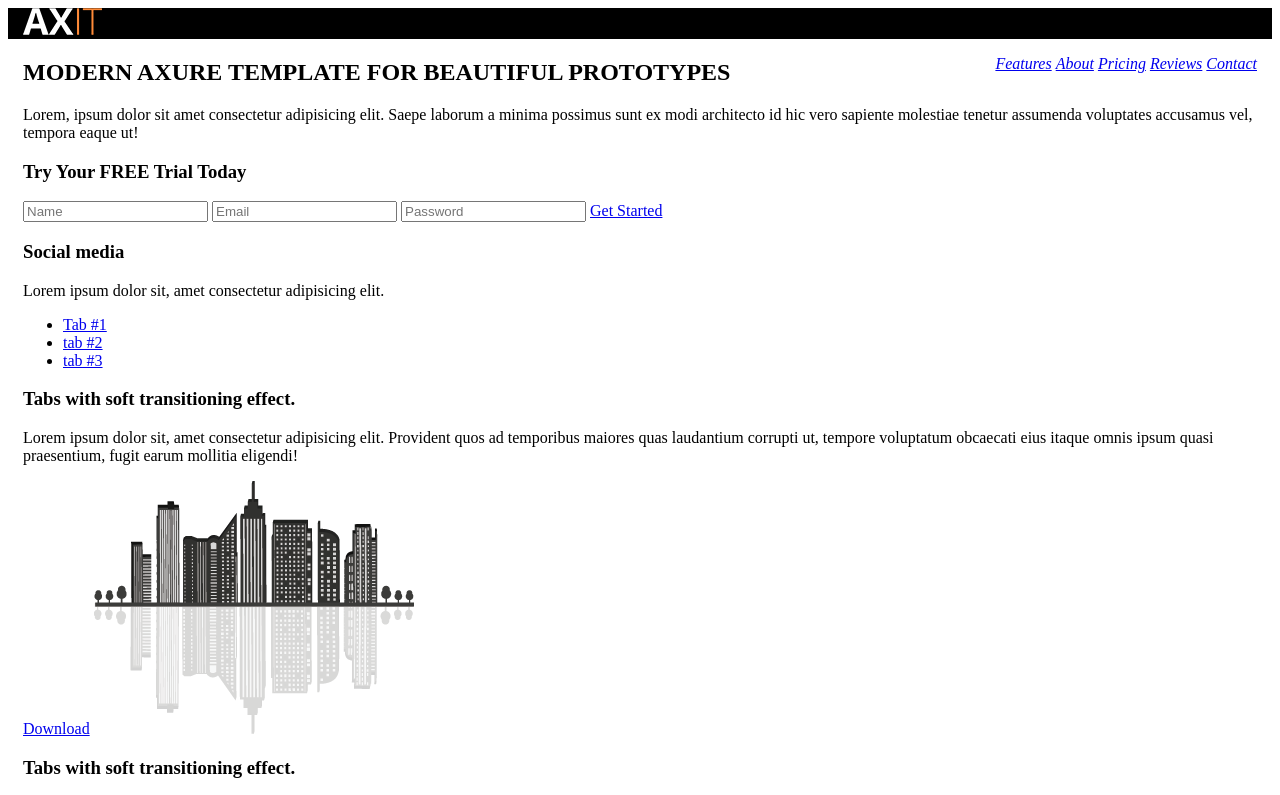
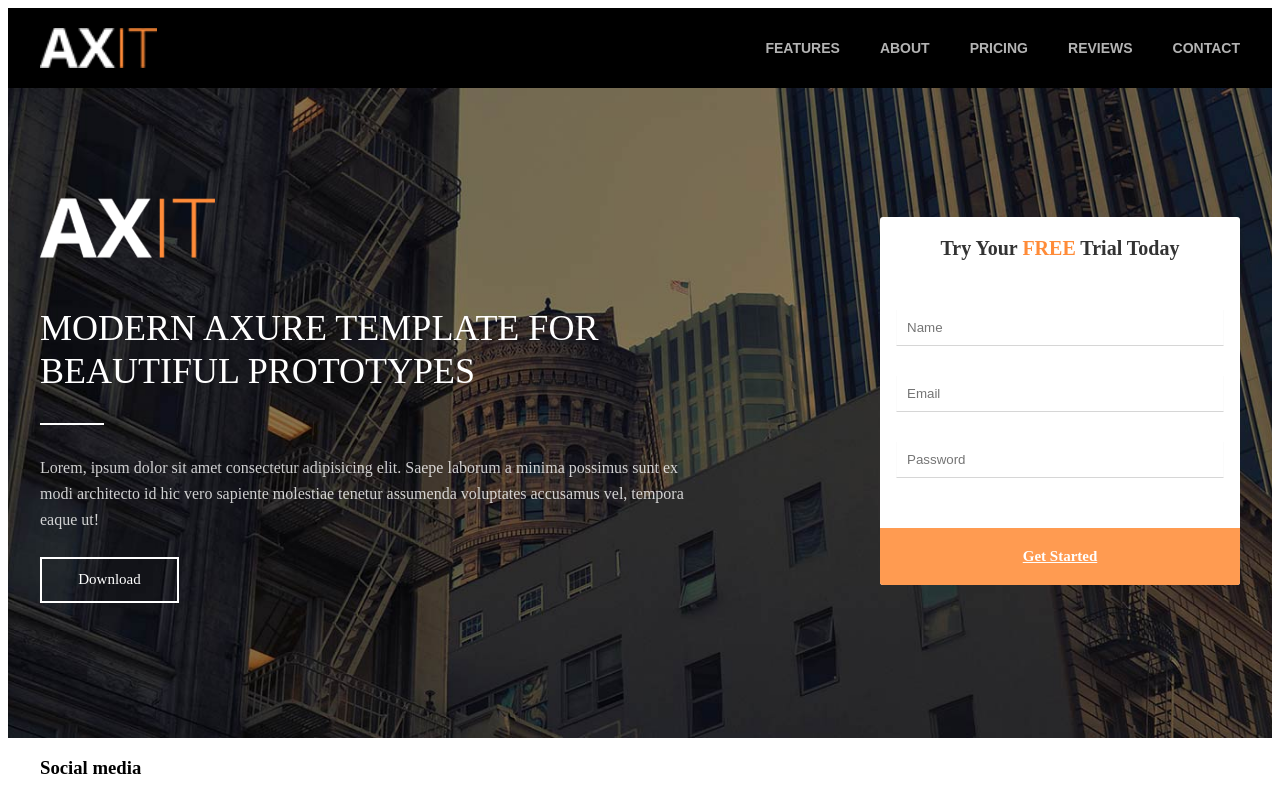
Before and after one commit to Erik-garcia99/materias-ciclo-2025-1, a plain HTML site: page aplicaciones-web/practicas/practica5_CSS/axit_V2/index.html in a window 1280 px wide. Shown: the top 795 px of the page. Drawn offline with Linux system fonts and the light colour scheme.

Commit message:
nav y banner ok de aplicacions P5

```diff
--- a/aplicaciones-web/practicas/practica5_CSS/axit_V2/Styles/syles.css
+++ b/aplicaciones-web/practicas/practica5_CSS/axit_V2/Styles/syles.css
@@ -1,15 +1,225 @@
+html{
+    font-size: 62.5%;
+}
+/* 1 rem = 10px */
+body{
+    font-size: 16px;
+}
+
 .container {
+    max-width: 1200px;
     margin-right: auto;
     margin-left: auto;
     padding-left: 15px;
     padding-right: 15px;
 }
 
+#menu-bar{
+    display: flex;
+    justify-content: space-between;
+    align-items: center;
+    padding:20px 0 ;
+}
+#logo img{
+    height: 40px;
+    display: block;
+}
 
+.nav-collapse{
+    display: flex;
+    align-items: center;
+}
+
+.nav-collapse ul{
+    display: flex;
+    list-style: none;
+    margin: 0;
+    padding: 0;
+    gap: 40px;
+}
+
+.nav-collapse li{
+    position: relative;
+}
+
+.nav-collapse a{
+    text-decoration: none;
+    color: rgba(255,255,255,0.70);
+    font-family: Arial, Helvetica, sans-serif;
+    font-size: 14px;
+    font-weight: 600;
+    text-transform: uppercase;
+    /* //transition: color 0.3s ease; */
+}
+.nav-collapse a:hover{
+    color: #ff8b38;
+    transition: all 0.5s;
+}
+
+
+ul.active{
+    color: #ff8b38;
+}
 header{
     background:#000 ;
+    font-family: Arial, Helvetica, sans-serif;
+}
+.line {
+	width: 64px;
+	height: 2px;
+	background: #ff8b38;
+	display: block;
+	margin: 30px auto;
 }
 
-nav ul{
+/* banner */
+#Banner{
+    background: url(/img/banner.jpg) no-repeat center;
+    background-size: cover;
+    padding: 110px 0 135px;
+}
+
+/* #Banner .content{
+    display: flex;
+    justify-content: space-between;
+    align-items: flex-start;
+    gap: 20px;
+} */
+
+.banner-content {
+    display: flex;
+    justify-content: space-between;
+    align-items: center;
+    gap: 30px;
+}
+
+.hero-section{
+    flex: 1;
+    max-width: 650px;
+}
+/* .form_banner{
+    flex: 0 0 360;
+    background: #fff;
+    border-radius: 20px;
+    margin-top: 40px;
+} */
+/* .form_banner {
+    flex: 0 0 360px;
+    background: #fff;
+    border-radius: 8px;
+    padding: 20px;
+    margin-top: 0; /* Elimina margen superior
+} */
+
+
+#Banner img{
+    max-width: 200px;
+    margin-bottom: 20px;
+}
+/*
+#Banner h2{
+    font-size: 1.1rem;
+    line-height: 1.6;
+    color: #fff;
+    /* text-align: left;
+    margin: 25px 0;
+} */
+#Banner h2 {
+    font-size: 3.6rem; /* Tamaño original */
+    color: #fff;
+    line-height: 1.2;
+    margin: 25px 0;
+    font-weight: 300;
+}
+
+
+
+#Banner span.line{
+    margin: 30px 0;
+}
+
+/* #Banner p{
+    color: rgba(255,255,255,0.80);
+	margin-bottom: 35px;
+    font-size: 1.1rem;
+    line-height: 1.6;
+    margin: 25px 0;
+} */
+
+#Banner p {
+    color: rgba(255,255,255,0.80);
+    font-size: 1.6rem; /* Tamaño original */
+    line-height: 1.6;
+    margin: 25px 0;
+}
+
+
+#Banner span.line{background:#fff;}
+
+.Download a{
+    width: 135px;
+    height: 42px;
+    line-height: 40px;
+    border: 2px solid #fff;
+    text-align: center;
+    color: #fff;
+    font-size: 15px;
+    display: block;
+    text-decoration: none;
+}
+
+.Download a:hover{
+    background: #fff;
+    color: #232323;
+    transition: all 0.5s;
+}
+
+#Banner form{
+    max-width: 360px;
+    width: 100%;
     float: right;
+    background: #fff;
+    border-radius: 3px;
+    text-align: center;
 }
+#Banner form h3{
+    font-size: 20px;
+    font-weight: 700;
+    color: #333;
+    background: 20px 0;
+    border-top-left-radius: 3px;
+    border-top-right-radius: 3px;
+}
+#Banner form h3 span{
+    color: #ff8b38;
+}
+#Banner form input{
+    width: 85%;
+    border: 0;
+    margin-top: 30px;
+    border-bottom: 1px solid #d6d6d6;
+    border-left: 1px solid #fbfbfb;
+    border-right: 1px solid #fbfbfb;
+    padding: 10px;
+    outline: 0;
+}
+
+#Banner form input:focus{
+    border-bottom: 1px solid #ff8b38;
+}
+#Banner form a{
+    background: #ff9b51;
+    color: #fff;
+    width: 100%;
+    border-bottom-left-radius: 3px;
+    border-bottom-right-radius: 3px;
+    margin-top: 50px;
+    display: block;
+    padding: 20px 0;
+    font-size: 15px;
+    font-weight: 600;
+}
+#Banner form a:hover{
+    background: #000;
+    transition: all 0.5s;
+}
--- a/aplicaciones-web/practicas/practica5_CSS/axit_V2/index.html
+++ b/aplicaciones-web/practicas/practica5_CSS/axit_V2/index.html
@@ -4,6 +4,8 @@
     <meta charset="UTF-8">
     <meta name="viewport" content="width=device-width, initial-scale=1.0">
     <link rel="stylesheet" href="/Styles/syles.css">
+    <link rel="stylesheet" href="https://cdnjs.cloudflare.com/ajax/libs/font-awesome/6.7.2/css/all.min.css">
+    <link href="https://fonts.googleapis.com/css2?family=Open+Sans:wght@300;400;600&display=swap" rel="stylesheet">
     <title>Axit</title>
 </head>
 <body>
@@ -19,11 +21,11 @@
 
                 <nav class="nav-collapse">
                     <ul>
-                        <i class=" menu-item active"><a href="#Banner">Features</a></i>
-                        <i class="menu-item"><a href="#tabbingsec">About</a></i>
-                        <i class="menu-item"><a href="#pricing">Pricing</a></i>
-                        <i class="menu-item"><a href="#customer">Reviews</a></i>
-                        <i class="menu-item"><a href="#contact">Contact</a></i>
+                        <li class="menu-item active"><a href="#Banner">Features</a></li>
+                        <li class="menu-item"><a href="#tabbingsec">About</a></li>
+                        <li class="menu-item"><a href="#pricing">Pricing</a></li>
+                        <li class="menu-item"><a href="#customer">Reviews</a></li>
+                        <li class="menu-item"><a href="#contact">Contact</a></li>
                     </ul>
                 </nav>
             </div>
@@ -33,25 +35,27 @@
 
     <section id="Banner">
         <div class="container">
+            <div class="banner-content"> <!-- Contenedor flex añadido -->
+                <div class="hero-section">
+                    <img src="/img/bannerlogo.png" alt="">
+                    <div id="hero">
+                        <h2>MODERN AXURE TEMPLATE FOR BEAUTIFUL PROTOTYPES</h2>
+                        <span class="line"></span>
+                        <p>Lorem, ipsum dolor sit amet consectetur adipisicing elit. Saepe laborum a minima possimus sunt ex modi architecto id hic vero sapiente molestiae tenetur assumenda voluptates accusamus vel, tempora eaque ut!</p>
+                        <div class="Download">
+                            <a href="#">Download</a>
+                        </div>
+                    </div>
+                </div>
 
-            <div id="hero">
-                <h2>
-                    MODERN AXURE TEMPLATE FOR BEAUTIFUL PROTOTYPES
-                </h2>
-
-                <p>
-                    Lorem, ipsum dolor sit amet consectetur adipisicing elit. Saepe laborum a minima possimus sunt ex modi architecto id hic vero sapiente molestiae tenetur assumenda voluptates accusamus vel, tempora eaque ut!
-                </p>
+                <form class="form_banner">
+                    <h3>Try Your <span>FREE</span> Trial Today</h3>
+                    <input type="text" placeholder="Name">
+                    <input type="email" placeholder="Email">
+                    <input type="password" placeholder="Password">
+                    <a href="#">Get Started</a>
+                </form>
             </div>
-
-            <form class="fomrm">
-                <h3>Try Your <span>FREE</span> Trial Today</h3>
-                <input type="text" placeholder="Name" />
-                <input type="text" placeholder="Email" />
-                <input type="text" placeholder="Password" />
-
-                <a href="#">Get Started</a>
-            </form>
         </div>
     </section>
 
@@ -64,19 +68,19 @@
 
             <div class="rightside">
 
-                <a href="#"><i class="fa fa-facebook fa-3x" aria-hidden="true"></i></a>
+                <a href="#"><i class="fa-brands fa-facebook-f fa-2xl"></i></i></a>
 
-                <a href="#"><i class="fa fa-twitter fa-3x" aria-hidden="true"></i></a>
+                <a href="#"><i class="fa-brands fa-twitter fa-2xl"></i></i></a>
 
-                <a href="#"><i class="fa fa-google-plus fa-3x" aria-hidden="true"></i></a>
+                <a href="#"><i class="fa-brands fa-google-plus-g fa-2xl"></i></i></a>
 
-                <a href="#"><i class="fa fa-pinterest fa-3x" aria-hidden="true"></i></a>
+                <a href="#"> <i class="fa-brands fa-pinterest fa-2xl"></i> </i></a>
 
-                <a href="#"><i class="fa fa-instagram fa-3x" aria-hidden="true"></i></a>
+                <a href="#"><i class="fa-brands fa-instagram fa-2xl"></i></i></a>
 
-                <a href="#"><i class="fa fa-stumbleupon fa-3x" aria-hidden="true"></i></a>
+                <a href="#"><i class="fa-brands fa-stumbleupon fa-2xl"></i></a>
 
-                <a href="#"><i class="fa fa-rss fa-3x" aria-hidden="true"></i></a>
+                <a href="#"><i class="fa-solid fa-rss fa-2xl"></i></a>
 
             </div>
 
@@ -378,19 +382,19 @@
 
             <div id="social_network">
 
-                <a href="#"><i class="fa fa-facebook" aria-hidden="true"></i></a>
+                <a href="#"><i class="fa-brands fa-facebook-f fa-2xl"></i></i></a>
 
-                <a href="#"><i class="fa fa-twitter" aria-hidden="true"></i></a>
+                <a href="#"><i class="fa-brands fa-twitter fa-2xl"></i></i></a>
 
-                <a href="#"><i class="fa fa-google-plus" aria-hidden="true"></i></a>
+                <a href="#"><i class="fa-brands fa-google-plus-g fa-2xl"></i></i></a>
 
-                <a href="#"><i class="fa fa-pinterest" aria-hidden="true"></i></a>
+                <a href="#"> <i class="fa-brands fa-pinterest fa-2xl"></i> </i></a>
 
-                <a href="#"><i class="fa fa-instagram" aria-hidden="true"></i></a>
+                <a href="#"><i class="fa-brands fa-instagram fa-2xl"></i></i></a>
 
-                <a href="#"><i class="fa fa-stumbleupon" aria-hidden="true"></i></a>
+                <a href="#"><i class="fa-brands fa-stumbleupon fa-2xl"></i></a>
 
-                <a href="#"><i class="fa fa-rss" aria-hidden="true"></i></a>
+                <a href="#"><i class="fa-solid fa-rss fa-2xl"></i></a>
             </div>
 
             <p>© 2015 Axure Themes</p>
```
Also changed, not shown: 15 other files.
